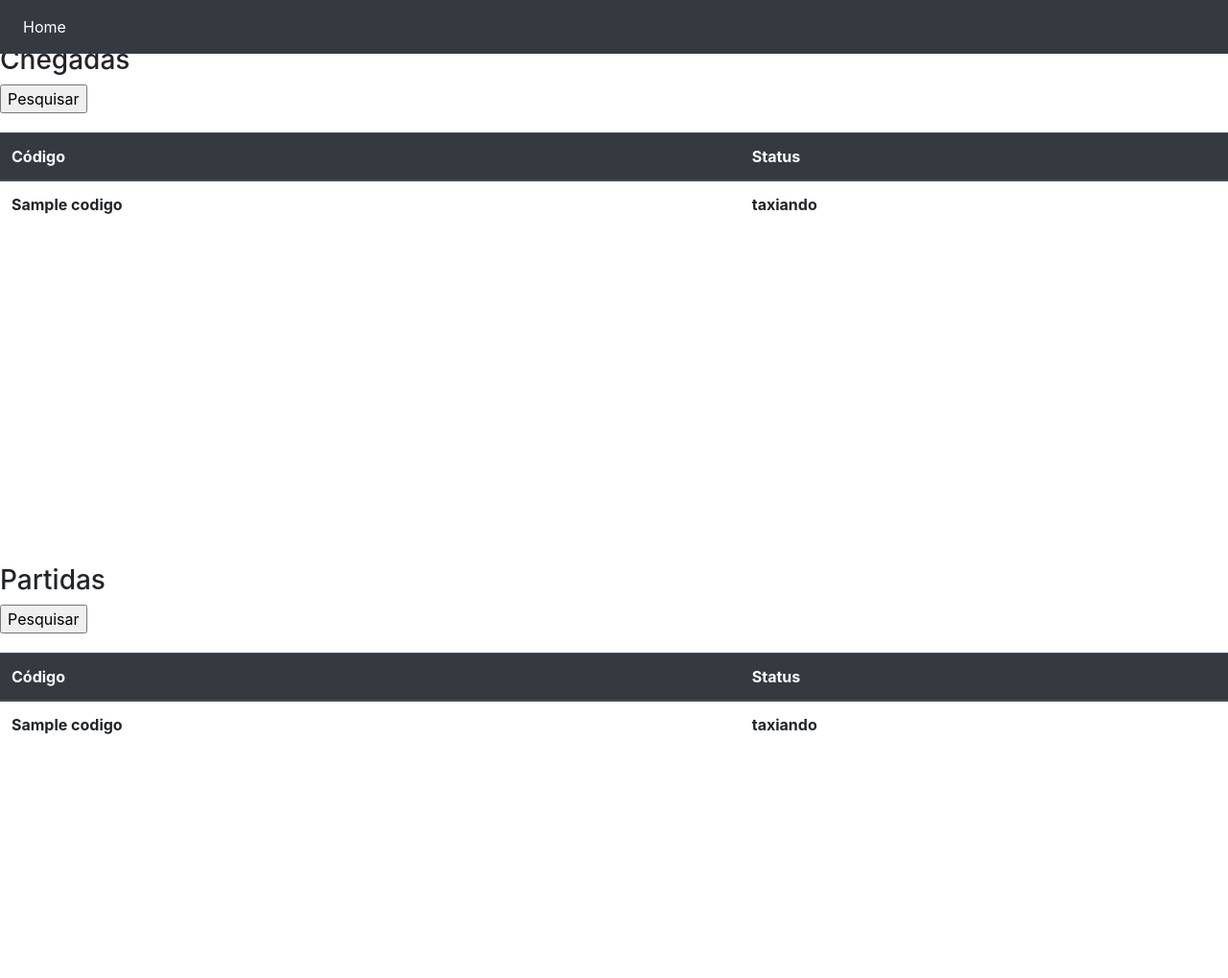
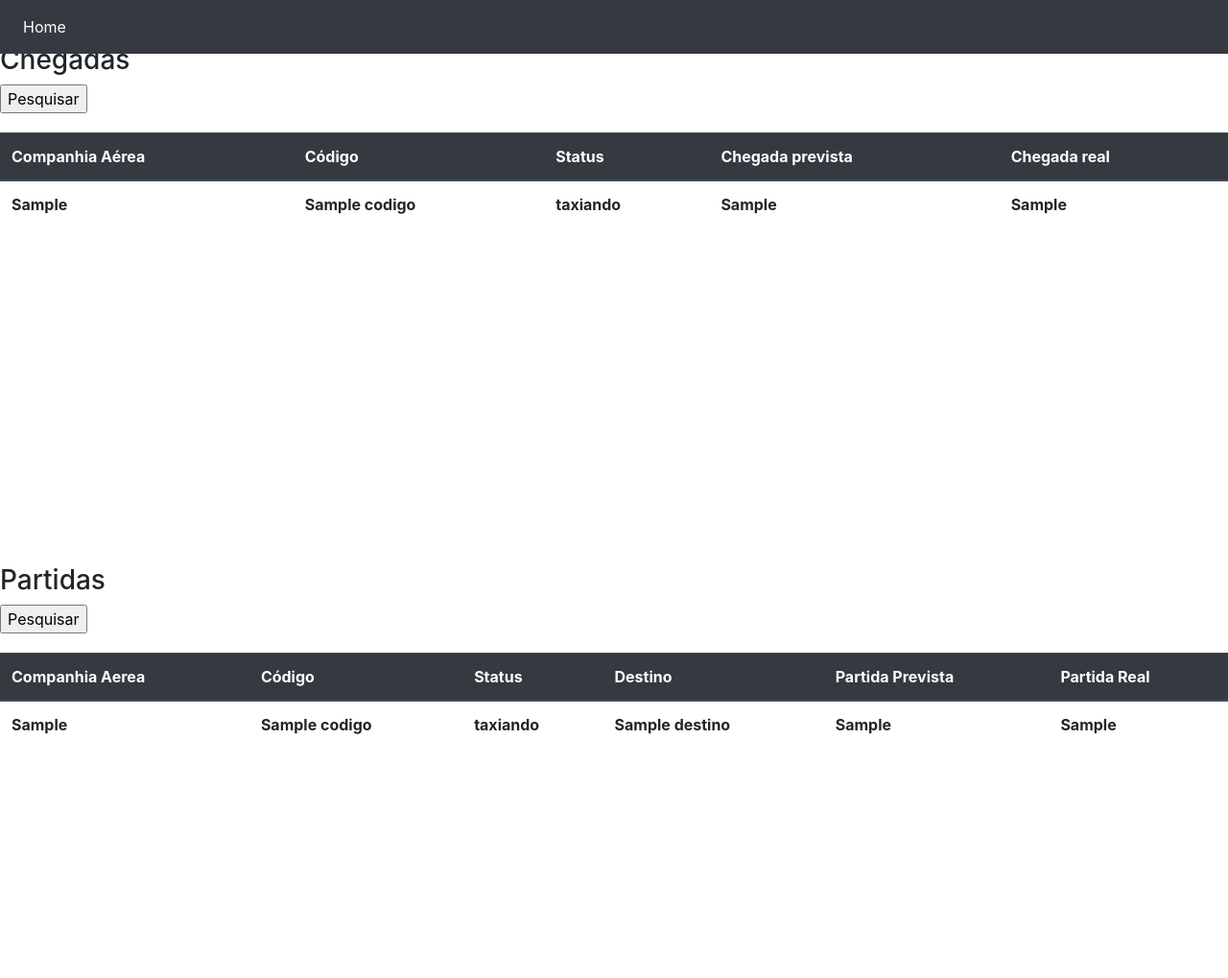
Before and after one commit to LuizBudeu/ProjetoLabEngSoft, a Django app: template template/monitoramento.html in a window 1280 px wide. Shown: the top 1019 px of the page at 96% size. Run offline with Django 4.2, Linux system fonts and the light colour scheme; the template is opened without the code that fills it: most values are stand-ins (such as "Sample title", 1, 10 or a date in 2020); lists and menus that the app fills with data are empty.

Commit message:
Implements monitoring screen

```diff
--- a/template/monitoramento.html
+++ b/template/monitoramento.html
@@ -50,15 +50,21 @@
           <table class="table">
             <thead class="thead-dark">
               <tr>
+                <th>Companhia Aérea</th>
                 <th>Código</th>
                 <th>Status</th>
+                <th>Chegada prevista</th>
+                <th>Chegada real</th>
               </tr>
             </thead>
             <tbody>
               {% for chegada in chegadas_qs %}
                 <tr>
+                  <th>{{chegada.companhia_aerea}}</th>
                   <th>{{chegada.codigo}}</th>
                   <th>{{chegada.status}}</th>
+                  <th>{{chegada.chegada_prevista}}</th>
+                  <th>{{chegada.chegada_real}}</th>
                 </tr>
               {% endfor %}
             </tbody>
@@ -77,15 +83,23 @@
             <table class="table">
               <thead class="thead-dark">
                 <tr>
+                  <th>Companhia Aerea</th>
                   <th>Código</th>
                   <th>Status</th>
+                  <th>Destino</th>
+                  <th>Partida Prevista</th>
+                  <th>Partida Real</th>
                 </tr>
               </thead>
               <tbody>
                 {% for partida in partidas_qs %}
                   <tr>
+                    <th>{{partida.companhia_aerea}}</th>
                     <th>{{partida.codigo}}</th>
                     <th>{{partida.status}}</th>
+                    <th>{{partida.destino}}</th>
+                    <th>{{partida.partida_prevista}}</th>
+                    <th>{{partida.partida_real}}</th>
                   </tr>
                 {% endfor %}
               </tbody>
```
